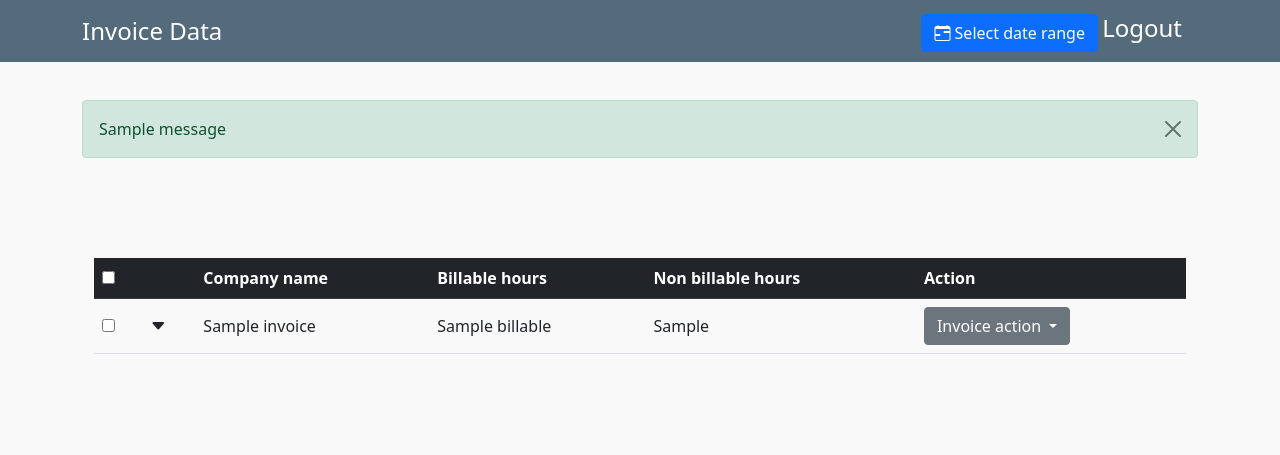
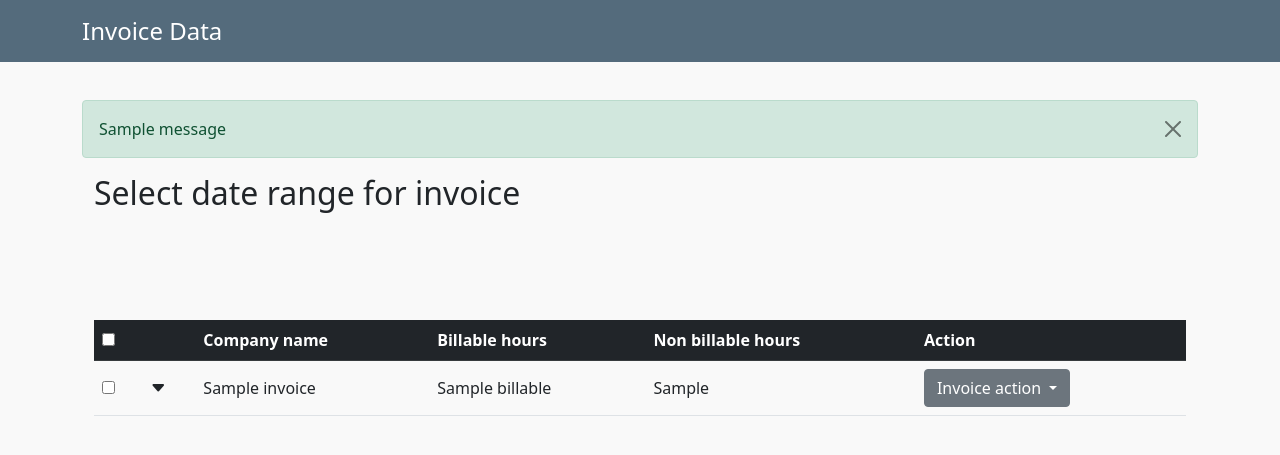
Before and after one commit to wiktorks/invoice-integration, a Flask app: template invoice_app/templates/index.html in a window 1280 px wide. Shown: the top 455 px of the page. Run offline with Flask 2, Linux system fonts and the light colour scheme; the template is opened without the code that fills it: most values are stand-ins (such as "Sample title", 1, 10 or a date in 2020); one stand-in notice (Sample message) is shown; some libraries are stand-ins or nearby versions; grey boxes are pictures that could not be loaded.

Commit message:
Include better calendar picker

```diff
--- a/invoice_app/public/js/main.js
+++ b/invoice_app/public/js/main.js
@@ -1,4 +1,5 @@
 // import bulmaCalendar from '~bulma-calendar/dist/js/bulma-calendar.min.js';
+// import Litepicker from "litepicker.js";
 
 const toggleAllCheckboxes = (e) => {
   const mainCheckbox = e.target;
@@ -39,8 +40,18 @@ mainCheckbox.addEventListener("change", toggleInvoiceButtonDisplay);
 for (element of checkboxList) {
   element.addEventListener("change", toggleInvoiceButtonDisplay);
 }
-toggleDateRangeButton.addEventListener("click", toggleDateRange);
-toggleInvoiceButtonDisplay();
+// toggleDateRangeButton.addEventListener("click", toggleDateRange);
+// toggleInvoiceButtonDisplay();
+
+console.log(document.getElementById("litepicker"));
+const picker = new Litepicker({
+  element: document.getElementById("litepicker"),
+  singleMode: false,
+  numberOfMonths: 2,
+  numberOfColumns: 2,
+  inlineMode: true
+});
+picker.show();
 
 // const calendars = bulmaCalendar.attach('[type="date"]', {
 //   type: 'date',
--- a/invoice_app/templates/index.html
+++ b/invoice_app/templates/index.html
@@ -1,4 +1,26 @@
-{% extends 'layout.html' %} {% block content %}
+{% extends 'layout.html' %} {% block content %} {% with messages =
+get_flashed_messages(with_categories=true) %} {% if messages %} {% for category,
+message in messages %}
+<div class="alert alert-{{category}} alert-dismissible fade show" role="alert">
+  {{message}}
+  <button
+    type="button"
+    class="btn-close"
+    data-bs-dismiss="alert"
+    aria-label="Close"
+  ></button>
+</div>
+{% endfor %} {% endif %} {% endwith %}
+<div class="row justify-content-center">
+  <div class="row">
+    <div class="col-md-12">
+      <h2>Select date range for invoice</h2>
+    </div>
+  </div>
+  <div class="row">
+    <div id="litepicker" class="col-md-12"></div>
+  </div>
+</div>
 <div class="table-row row justify-content-center">
   <div class="col-sm-12">
     <table class="table table-hover align-middle">
--- a/invoice_app/templates/layout.html
+++ b/invoice_app/templates/layout.html
@@ -27,35 +27,15 @@
       <div class="container">
         <a class="navbar-brand" href="#">Invoice Data</a>
         <div>
-          <div id="date-range-container" class="">
-            <input
-              type="date"
-              name="invoice-date-from"
-              id="invoice-date-from"
-            />
-            <p class="d-inline-block">to</p>
-            <input
-              type="date"
-              name="invoice-date-from"
-              id="invoice-date-from"
-            />
-          </div>
-          <button
-            type="button"
-            class="btn btn-primary btn-md"
-            data-toggle="toggle"
-            data-target="#demo"
-            id="date-range-button"
-          >
-            <i class="bi bi-calendar-range"></i> Select date range
-          </button>
+          {% if current_user %}
           <a class="navbar-brand" href="/logout">Logout</a>
+          {% endif %}
         </div>
       </div>
     </nav>
-    {% block navigation %} {% endblock navigation %}
+    {# {% block navigation %} {% endblock navigation %} #}
     <main class="container">
-      {% with messages = get_flashed_messages(with_categories=true) %} {% if
+      {# {% with messages = get_flashed_messages(with_categories=true) %} {% if
       messages %} {% for category, message in messages %}
       <div
         class="alert alert-{{category}} alert-dismissible fade show"
@@ -69,14 +49,15 @@
           aria-label="Close"
         ></button>
       </div>
-      {% endfor %} {% endif %} {% endwith %} {% block content %}{% endblock
-      content %}
+      {% endfor %} {% endif %} {% endwith %} #} {% block content %}{% endblock content %}
     </main>
     <script
       src="https://cdn.jsdelivr.net/npm/bootstrap@5.0.2/dist/js/bootstrap.bundle.min.js"
       integrity="sha384-MrcW6ZMFYlzcLA8Nl+NtUVF0sA7MsXsP1UyJoMp4YLEuNSfAP+JcXn/tWtIaxVXM"
       crossorigin="anonymous"
     ></script>
+    <script src="https://cdn.jsdelivr.net/npm/litepicker/dist/litepicker.js"></script>
     <script src="{{ url_for('static', filename='js/main.js') }}"></script>
+
   </body>
 </html>
```
Also changed, not shown: invoice_app/templates/login.html (+15 -0 lines).
